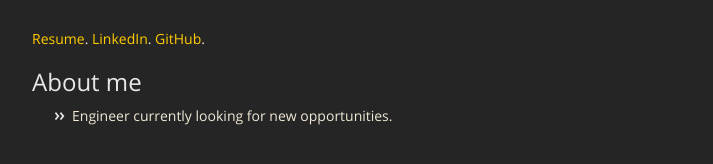
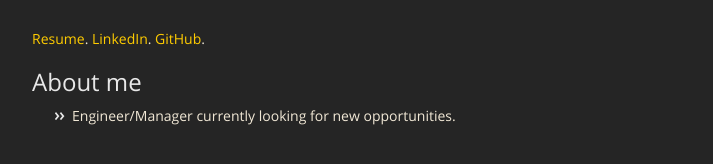
Before and after one commit to cameron-leeds/cameron-leeds.github.io, a Jekyll site: the page built from index.md, in a window 1280 px wide. Shown: the part 270-434 px from the top of the page, without its empty margins (283-996 px from the left). Built offline with Jekyll 4.4.1, drawn with Linux system fonts in a browser that asks for light colours; nearby versions of some CDN libraries; our own code applies the rules of GitHub Pages for plain Markdown files.

Commit message:
Update index.md

```diff
--- a/index.md
+++ b/index.md
@@ -4,4 +4,4 @@
 
 ## [](#header-2)About me
 
-* Engineer currently looking for new opportunities.
+* Engineer/Manager currently looking for new opportunities.
```
